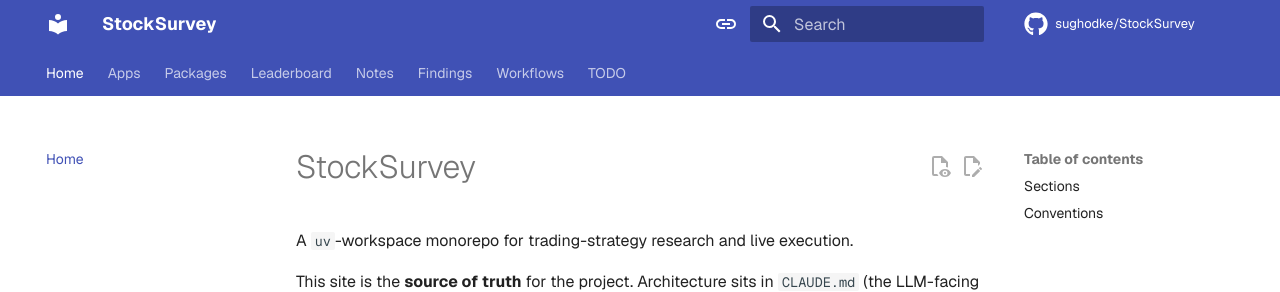
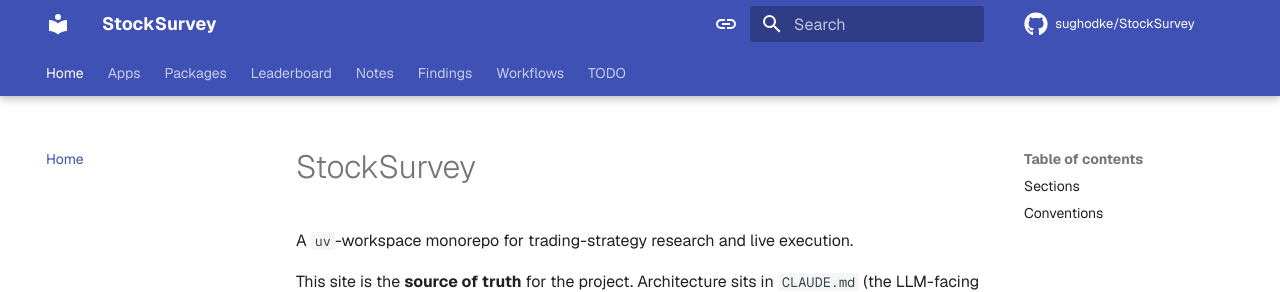
Before and after one commit to sughodke/StockSurvey, an MkDocs documentation site: the page built from apps/docs/docs/index.md, in a window 1280 px wide. Shown: the top 292 px of the page. Built offline with MkDocs 1.6.1 and Material for MkDocs 9.7.7, drawn with Linux system fonts in a browser that asks for light colours; comment, search, counter and statistics services are not loaded.

Commit message:
docs: feature swap — drop content.action.{edit,view}, add navigation.path + tabs.sticky
- Remove `content.action.edit` and `content.action.view` (the
  pencil + eye buttons in the page header). The repo link in the
  top-right is enough; the per-page edit affordance was visual
  noise on every page.
- Add `navigation.path` — renders breadcrumbs above each page so
  the section context is one glance away (Apps › Regime; Findings ›
  Regime baselines; etc.).
- Add `navigation.tabs.sticky` — the top-level tab strip stays
  pinned to the viewport while scrolling, so swapping between Apps,
  Leaderboard, Notes, Findings, Workflows, TODO doesn't require
  scrolling back up first.

Co-Authored-By: Claude Opus 4.7 (1M context) <noreply@anthropic.com>

```diff
--- a/apps/docs/mkdocs.yml
+++ b/apps/docs/mkdocs.yml
@@ -9,15 +9,15 @@ site_dir: site
 theme:
   name: material
   features:
-    - content.action.edit
-    - content.action.view
     - content.code.annotate
     - content.code.copy
     - content.tooltips
     - navigation.footer
     - navigation.indexes
+    - navigation.path
     - navigation.sections
     - navigation.tabs
+    - navigation.tabs.sticky
     - navigation.top
     - navigation.tracking
     - search.highlight
```
